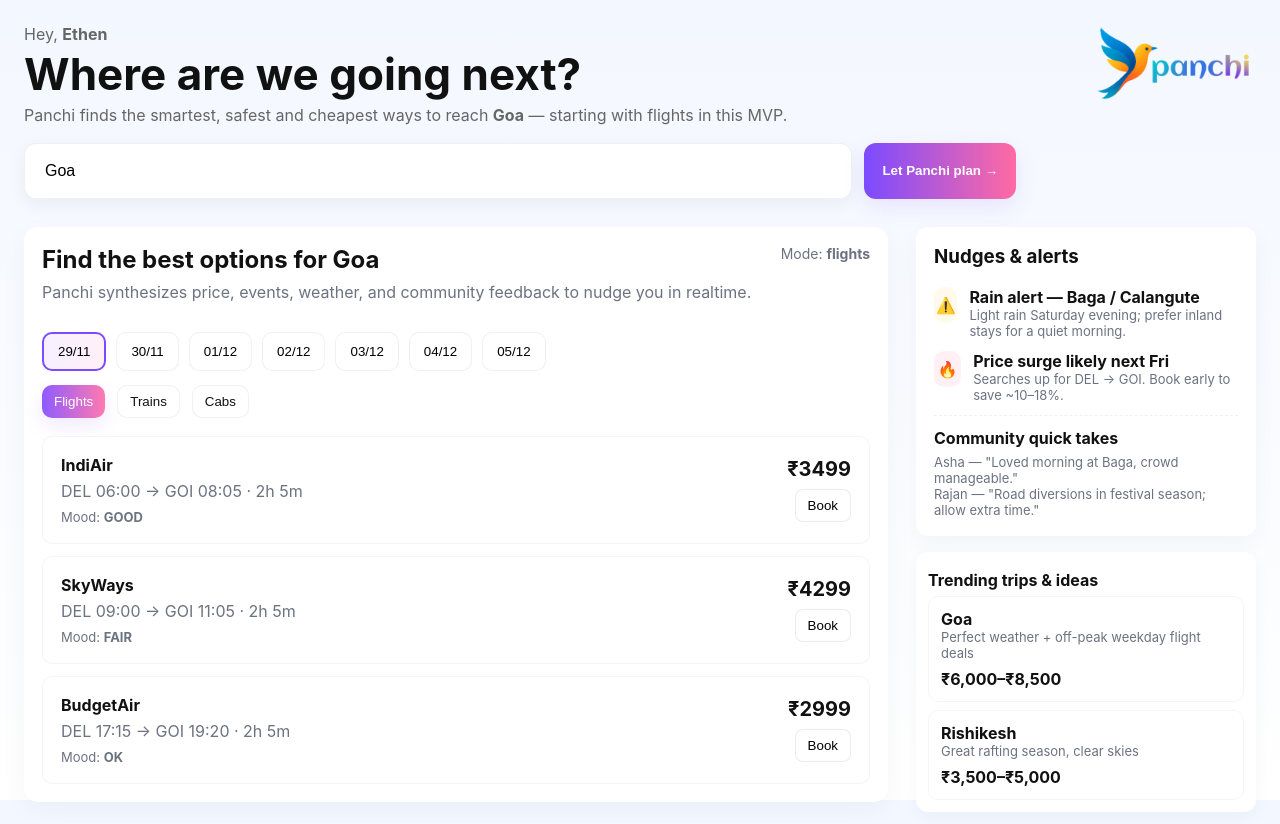
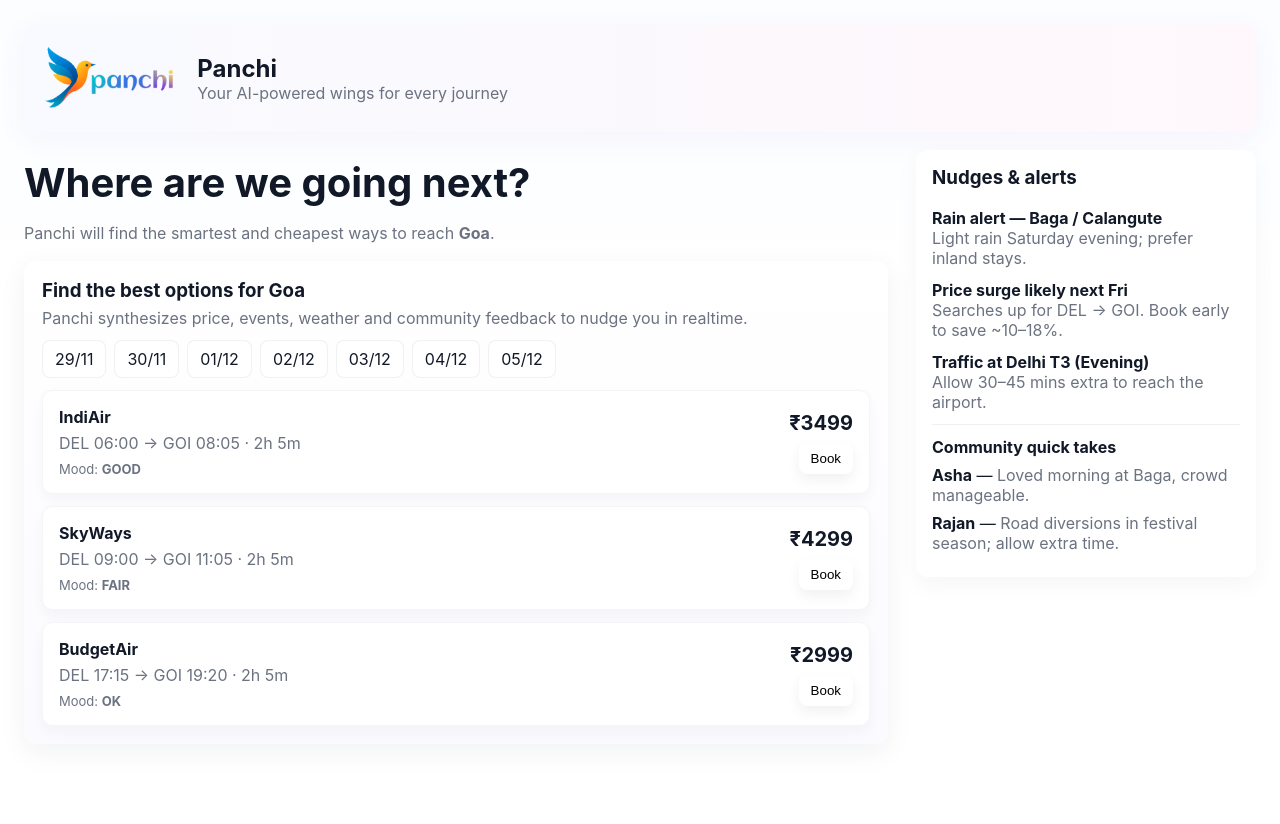
Before and after one commit to anil2941985/panchi-app, a Next.js app: page /plan in a window 1280 px wide. Shown: the top 824 px of the page. After the commit the page ends 800 px from the top, so only its background shows below. Built offline with nearby package versions, Linux system fonts and the light colour scheme.

Commit message:
Update plan.js

```diff
--- a/pages/plan.js
+++ b/pages/plan.js
@@ -1,225 +1,75 @@
 // pages/plan.js
-import React, { useState, useMemo } from "react";
+import React from "react";
+import useSWR from "swr";
+import PlanCard from "./components/PlanCard";
+import PriceCard from "./components/PriceCard";
+import HeroBanner from "./components/HeroBanner";
 
-// NOTE: we intentionally do NOT import PriceCard or HeroBird here to avoid
-// build-time module resolution errors. If you want PriceCard/PlanCard as separate
-// components, make sure they exist at pages/components/PriceCard.jsx (or update import path).
-
-const DAYS = ["29/11", "30/11", "01/12", "02/12", "03/12", "04/12", "05/12"];
-const MOCK_FLIGHTS = [
-  { id: "f1", airline: "IndiAir", depart: "DEL 06:00", arrive: "GOI 08:05", dur: "2h 5m", price: 3499, mood: "GOOD" },
-  { id: "f2", airline: "SkyWays", depart: "DEL 09:00", arrive: "GOI 11:05", dur: "2h 5m", price: 4299, mood: "FAIR" },
-  { id: "f3", airline: "BudgetAir", depart: "DEL 17:15", arrive: "GOI 19:20", dur: "2h 5m", price: 2999, mood: "OK" }
-];
+const fetcher = (url) => fetch(url).then((r) => r.json());
 
 export default function PlanPage({ query }) {
-  const [selectedDay, setSelectedDay] = useState(0);
-  const [mode, setMode] = useState("flights");
-  const [searchQ, setSearchQ] = useState((query && query.destination) || "Goa");
+  const dest = (query && query.destination) || "Goa";
+  const { data, error } = useSWR(`/api/searchFlights?q=${encodeURIComponent(dest)}`, fetcher);
+  const { data: nudges } = useSWR("/api/nudges", fetcher);
+  const { data: events } = useSWR("/api/events", fetcher);
+  const { data: community } = useSWR("/api/community", fetcher);
 
-  const results = useMemo(() => {
-    if (mode === "flights") return MOCK_FLIGHTS;
-    return MOCK_FLIGHTS;
-  }, [mode]);
+  const flights = data?.results || [];
 
   return (
-    <div style={{ fontFamily: "'Inter', system-ui, Arial, sans-serif", color: "#111", padding: 24 }}>
-      <header style={{ display: "flex", gap: 20, alignItems: "flex-start", justifyContent: "space-between" }}>
-        <div style={{ flex: 1 }}>
-          <div style={{ color: "#666", marginBottom: 8 }}>Hey, <strong>Ethen</strong></div>
-          <h1 style={{ fontSize: 44, margin: "6px 0 8px", lineHeight: 1.02 }}>Where are we going next?</h1>
-          <p style={{ color: "#666", marginTop: 0 }}>
-            Panchi finds the smartest, safest and cheapest ways to reach <strong>{searchQ}</strong> — starting with flights in this MVP.
-          </p>
+    <div style={{ padding: 24, fontFamily: "Inter, system-ui, Arial", background: "linear-gradient(180deg,#fbfdff,#fff 40%)" }}>
+      <HeroBanner />
+      <div style={{ height: 18 }} />
 
-          <div style={{ display: "flex", gap: 12, marginTop: 18 }}>
-            <input
-              aria-label="Where to?"
-              value={searchQ}
-              onChange={(e) => setSearchQ(e.target.value)}
-              placeholder='Try "Goa", "Manali", "Jaipur" or "beach under 5k"'
-              style={{
-                flex: 1,
-                padding: "18px 20px",
-                borderRadius: 12,
-                boxShadow: "0 6px 18px rgba(20,30,50,0.06)",
-                border: "1px solid rgba(10,20,40,0.06)",
-                fontSize: 16,
-                outline: "none",
-              }}
-            />
-            <button
-              onClick={() => { /* future AI trigger */ }}
-              style={{
-                background: "linear-gradient(90deg,#7b4bff,#ff6aa3)",
-                color: "#fff",
-                padding: "12px 18px",
-                borderRadius: 12,
-                border: "none",
-                boxShadow: "0 8px 22px rgba(123,75,255,0.12)",
-                cursor: "pointer",
-                fontWeight: 600
-              }}
-            >
-              Let Panchi plan →
-            </button>
+      <div style={{ display: "grid", gridTemplateColumns: "1fr 340px", gap: 28 }}>
+        {/* main */}
+        <div>
+          <h1 style={{ fontSize: 40, margin: "8px 0" }}>Where are we going next?</h1>
+          <p style={{ color: "#6b7280" }}>Panchi will find the smartest and cheapest ways to reach <strong>{dest}</strong>.</p>
+
+          <div style={{ marginTop: 18 }}>
+            <PlanCard title={`Find the best options for ${dest}`} subtitle="Panchi synthesizes price, events, weather and community feedback to nudge you in realtime.">
+              {/* dates / tabs (simplified) */}
+              <div style={{ display: "flex", gap: 8, marginBottom: 12 }}>
+                {["29/11","30/11","01/12","02/12","03/12","04/12","05/12"].map(d=>(
+                  <div key={d} style={{ padding: "8px 12px", borderRadius: 8, background: "#fff", border: "1px solid rgba(10,20,40,0.06)"}}>{d}</div>
+                ))}
+              </div>
+
+              {/* flights list */}
+              <div style={{ display: "grid", gap: 12 }}>
+                {error && <div style={{ color: "crimson" }}>Failed loading flights</div>}
+                {!data && <div>Loading best options…</div>}
+                {flights.map(f => (
+                  <PriceCard key={f.id} item={f} onBook={(it)=>alert(`Book ${it.airline} placeholder`)} />
+                ))}
+              </div>
+            </PlanCard>
           </div>
         </div>
 
-        <div style={{ width: 220, textAlign: "right" }}>
-          <img alt="Panchi" src="/panchi-logo.png" style={{ width: 160, height: "auto" }} />
-        </div>
-      </header>
-
-      <main style={{ display: "grid", gridTemplateColumns: "1fr 340px", gap: 28, marginTop: 28 }}>
-        <section>
-          <div style={{ padding: 18, borderRadius: 14, background: "white", boxShadow: "0 8px 28px rgba(20,30,50,0.04)" }}>
-            <div style={{ display: "flex", justifyContent: "space-between" }}>
-              <div>
-                <h2 style={{ margin: 0 }}>Find the best options for {searchQ}</h2>
-                <p style={{ marginTop: 8, color: "#6b7280" }}>
-                  Panchi synthesizes price, events, weather, and community feedback to nudge you in realtime.
-                </p>
+        {/* right column */}
+        <aside>
+          <div style={{ borderRadius: 12, padding: 16, background: "#fff", boxShadow: "0 8px 24px rgba(20,30,50,0.04)" }}>
+            <h3 style={{ marginTop: 0 }}>Nudges & alerts</h3>
+            {nudges?.nudges?.map(n => (
+              <div key={n.id} style={{ marginBottom: 12 }}>
+                <div style={{ fontWeight: 700 }}>{n.title}</div>
+                <div style={{ color: "#6b7280" }}>{n.text}</div>
               </div>
-              <div style={{ color: "#6b7280", fontSize: 14 }}>Mode: <strong>{mode}</strong></div>
-            </div>
-
-            <div style={{ marginTop: 14, display: "flex", gap: 10, flexWrap: "wrap" }}>
-              {DAYS.map((d, i) => (
-                <button
-                  key={d}
-                  onClick={() => setSelectedDay(i)}
-                  style={{
-                    padding: "10px 14px",
-                    borderRadius: 10,
-                    border: selectedDay === i ? "2px solid #7b4bff" : "1px solid rgba(15,20,30,0.06)",
-                    background: selectedDay === i ? "linear-gradient(90deg,#f6f0ff,#fff0f6)" : "#fff",
-                    cursor: "pointer"
-                  }}
-                >
-                  {d}
-                </button>
-              ))}
-            </div>
-
-            <div style={{ marginTop: 14, display: "flex", gap: 12 }}>
-              {["flights", "trains", "cabs"].map((m) => (
-                <button
-                  key={m}
-                  onClick={() => setMode(m)}
-                  style={{
-                    padding: "8px 12px",
-                    borderRadius: 10,
-                    border: mode === m ? "none" : "1px solid rgba(15,20,30,0.06)",
-                    background: mode === m ? "linear-gradient(90deg,#8f5bff,#ff7ab0)" : "#fff",
-                    color: mode === m ? "#fff" : "#111",
-                    cursor: "pointer",
-                    boxShadow: mode === m ? "0 8px 20px rgba(140,80,255,0.12)" : "none"
-                  }}
-                >
-                  {m.charAt(0).toUpperCase() + m.slice(1)}
-                </button>
-              ))}
-            </div>
-
-            <div style={{ marginTop: 18, display: "grid", gap: 12 }}>
-              {results.map((r) => (
-                <div
-                  key={r.id}
-                  style={{
-                    display: "flex",
-                    justifyContent: "space-between",
-                    alignItems: "center",
-                    padding: 18,
-                    borderRadius: 10,
-                    border: "1px solid rgba(10,20,40,0.04)",
-                    background: "#fff"
-                  }}
-                >
-                  <div>
-                    <div style={{ fontWeight: 700 }}>{r.airline}</div>
-                    <div style={{ color: "#6b7280", marginTop: 6 }}>{r.depart} → {r.arrive} · {r.dur}</div>
-                    <div style={{ marginTop: 8, color: "#6b7280", fontSize: 13 }}>Mood: <strong>{r.mood}</strong></div>
-                  </div>
-
-                  <div style={{ textAlign: "right" }}>
-                    <div style={{ fontSize: 20, fontWeight: 700 }}>₹{r.price}</div>
-                    <button
-                      onClick={() => alert("Book placeholder")}
-                      style={{
-                        marginTop: 8,
-                        padding: "8px 12px",
-                        borderRadius: 8,
-                        border: "1px solid rgba(10,20,40,0.08)",
-                        background: "#fff",
-                        cursor: "pointer"
-                      }}
-                    >
-                      Book
-                    </button>
-                  </div>
+            ))}
+            <hr style={{ border: 0, borderTop: "1px solid rgba(0,0,0,0.06)" }} />
+            <div style={{ marginTop: 12 }}>
+              <div style={{ fontWeight: 700, marginBottom: 8 }}>Community quick takes</div>
+              {community?.quickTakes?.map(c => (
+                <div key={c.id} style={{ marginBottom: 8 }}>
+                  <strong>{c.author}</strong> — <span style={{ color: "#6b7280" }}>{c.text}</span>
                 </div>
               ))}
             </div>
           </div>
-        </section>
-
-        <aside>
-          <div style={{ padding: 18, borderRadius: 12, background: "white", boxShadow: "0 8px 24px rgba(20,30,50,0.04)" }}>
-            <h3 style={{ marginTop: 0 }}>Nudges & alerts</h3>
-
-            <div style={{ display: "grid", gap: 12 }}>
-              <div style={{ display: "flex", gap: 12 }}>
-                <div style={{ width: 36, height: 36, borderRadius: 10, background: "#FFFAEB", display: "flex", alignItems: "center", justifyContent: "center" }}>⚠️</div>
-                <div>
-                  <div style={{ fontWeight: 700 }}>Rain alert — Baga / Calangute</div>
-                  <div style={{ color: "#6b7280", fontSize: 13 }}>Light rain Saturday evening; prefer inland stays for a quiet morning.</div>
-                </div>
-              </div>
-
-              <div style={{ display: "flex", gap: 12 }}>
-                <div style={{ width: 36, height: 36, borderRadius: 10, background: "#FFF0F6", display: "flex", alignItems: "center", justifyContent: "center" }}>🔥</div>
-                <div>
-                  <div style={{ fontWeight: 700 }}>Price surge likely next Fri</div>
-                  <div style={{ color: "#6b7280", fontSize: 13 }}>Searches up for DEL → GOI. Book early to save ~10–18%.</div>
-                </div>
-              </div>
-
-              <div style={{ borderTop: "1px dashed rgba(10,20,30,0.06)", paddingTop: 12 }}>
-                <div style={{ fontWeight: 700, marginBottom: 6 }}>Community quick takes</div>
-                <div style={{ color: "#6b7280", fontSize: 13 }}>
-                  Asha — "Loved morning at Baga, crowd manageable."<br/>
-                  Rajan — "Road diversions in festival season; allow extra time."
-                </div>
-              </div>
-            </div>
-          </div>
-
-          <div style={{ height: 16 }} />
-
-          <div style={{ padding: 12, borderRadius: 12, background: "#fff", boxShadow: "0 6px 18px rgba(20,30,50,0.04)" }}>
-            <h4 style={{ margin: "6px 0" }}>Trending trips & ideas</h4>
-            {/* Inline simple trending card — safe fallback when PriceCard component isn't present */}
-            <div style={{ padding: 12, borderRadius: 10, border: "1px solid rgba(10,20,40,0.04)", marginBottom: 8 }}>
-              <div style={{ fontWeight: 700 }}>Goa</div>
-              <div style={{ color: "#6b7280", fontSize: 13 }}>Perfect weather + off-peak weekday flight deals</div>
-              <div style={{ marginTop: 8, fontWeight: 700 }}>₹6,000–₹8,500</div>
-            </div>
-            <div style={{ padding: 12, borderRadius: 10, border: "1px solid rgba(10,20,40,0.04)" }}>
-              <div style={{ fontWeight: 700 }}>Rishikesh</div>
-              <div style={{ color: "#6b7280", fontSize: 13 }}>Great rafting season, clear skies</div>
-              <div style={{ marginTop: 8, fontWeight: 700 }}>₹3,500–₹5,000</div>
-            </div>
-          </div>
         </aside>
-      </main>
-
-      <style jsx global>{`
-        body { background: linear-gradient(180deg,#fbfdff 0%, #ffffff 60%); margin: 0; }
-        @media (max-width: 900px) {
-          main { grid-template-columns: 1fr; }
-        }
-      `}</style>
+      </div>
     </div>
   );
 }
```
